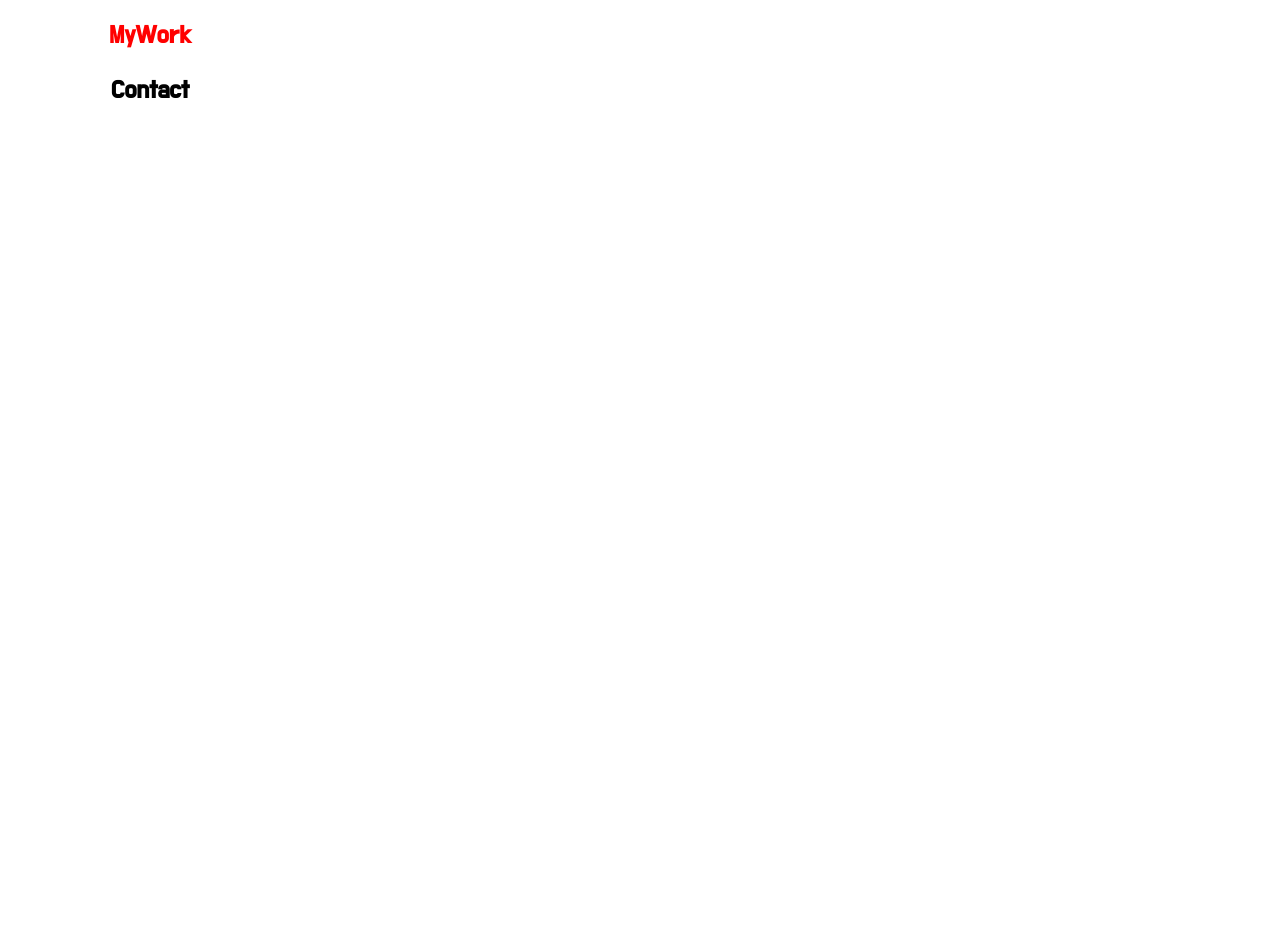
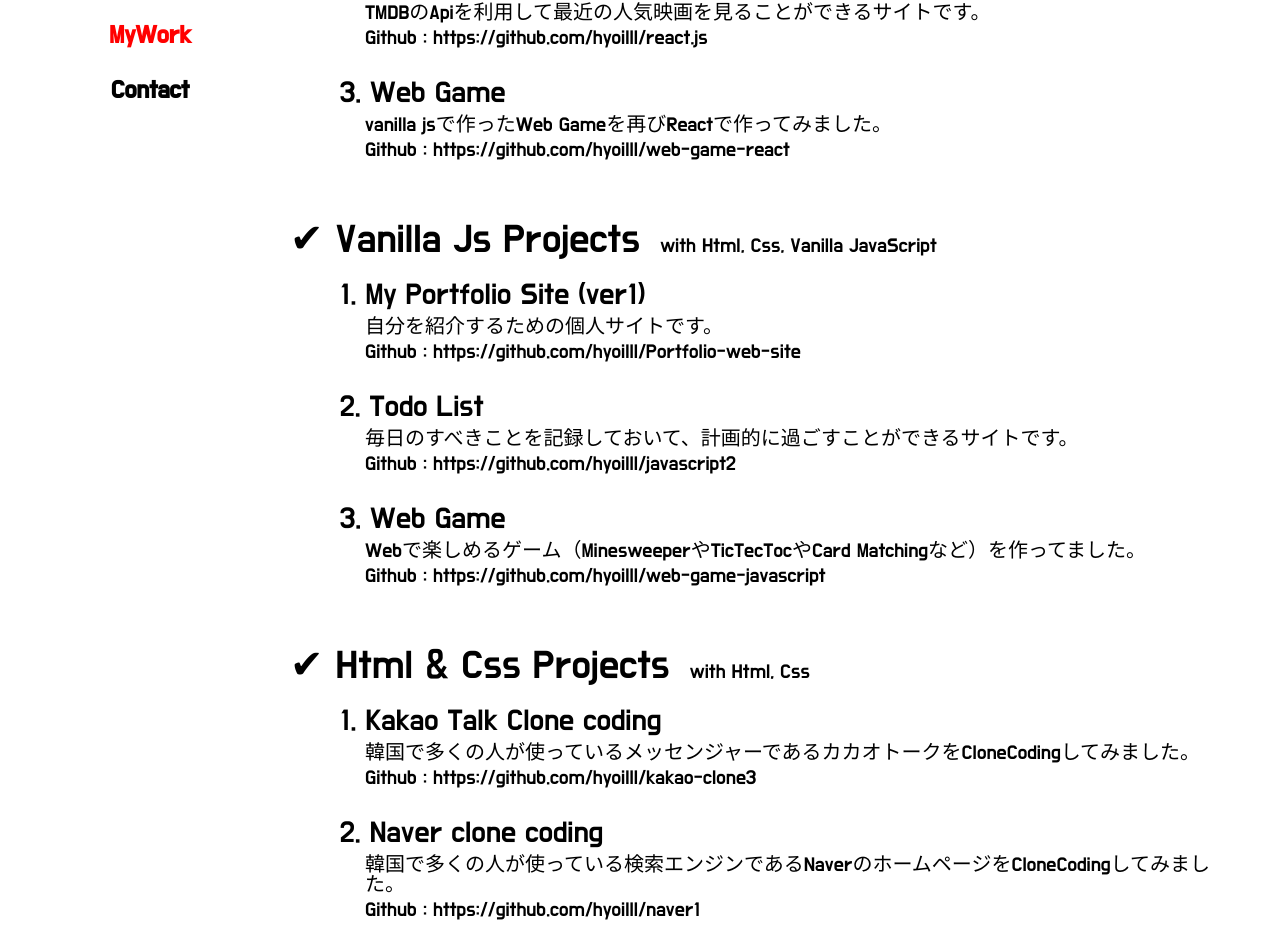
Before and after one commit to hyoilll/portfolio-react, a React (Create React App) app: page /MyWork in a window 1280 px wide. Shown: the part 526-1478 px from the top of the page. Before the commit the page ends 1020 px from the top, so only its background shows below. Built offline with nearby package versions, Linux system fonts and the light colour scheme.

Commit message:
MyWork end

```diff
--- a/package.json
+++ b/package.json
@@ -9,6 +9,7 @@
     "gh-pages": "^3.1.0",
     "react": "^17.0.1",
     "react-dom": "^17.0.1",
+    "react-helmet": "^6.1.0",
     "react-router-dom": "^5.2.0",
     "react-scripts": "4.0.1",
     "styled-components": "^5.2.1",
@@ -42,5 +43,4 @@
       "last 1 safari version"
     ]
   }
-
 }
--- /dev/null
+++ b/src/Component/Project.js
@@ -0,0 +1,43 @@
+import React from "react";
+import styled from "styled-components";
+
+const Item = styled("li")`
+  margin: 0 0 30px 50px;
+`;
+
+const Title = styled("h2")`
+  font-size: 30px;
+  margin-bottom: 7px;
+`;
+
+const Description = styled("div")`
+  margin-left: 25px;
+`;
+
+const Link = styled("a")`
+  :hover {
+    text-decoration: underline;
+    color: red;
+  }
+`;
+
+const Project = ({ name, description, idx, github }) => {
+  return (
+    <Item>
+      <Title className="title">
+        {idx + 1}. {name}
+      </Title>
+      <Description>
+        <div className="description" style={{ marginBottom: "5px" }}>
+          {description}
+        </div>
+        <span>Github : </span>
+        <Link className="github" href={github} target="_blank">
+          {github}
+        </Link>
+      </Description>
+    </Item>
+  );
+};
+
+export default Project;
--- a/src/Routes/About.js
+++ b/src/Routes/About.js
@@ -5,6 +5,7 @@ import History from "../Component/History";
 import Hanyang from "../photo/hanyang.png";
 import Kia from "../photo/kia.png";
 import Kit from "../photo/kit.png";
+import Helmet from "react-helmet";
 
 const Container = styled("div")`
   margin: 150px 0 100px 220px;
@@ -68,6 +69,9 @@ const About = () => {
 
   return (
     <Container>
+      <Helmet>
+        <title>About | Hyoil's Portfolio Site</title>
+      </Helmet>
       <Skills>
         {skills.map((skill, idx) => {
           return (
--- a/src/Routes/Contact.js
+++ b/src/Routes/Contact.js
@@ -1,6 +1,7 @@
 import React from "react";
 import styled from "styled-components";
 import HyoilImg from "../photo/kakao.jpg";
+import Helmet from "react-helmet";
 
 const Container = styled("div")`
   margin: 200px 0 0 250px;
@@ -57,6 +58,9 @@ const Name = styled("div")`
 const Contact = () => {
   return (
     <Container>
+      <Helmet>
+        <title>Contact | Hyoil's Portfolio Site</title>
+      </Helmet>
       <Photo src={HyoilImg}></Photo>
       <Description>
         <Title className="title">Let's talk</Title>
--- a/src/Routes/Home.js
+++ b/src/Routes/Home.js
@@ -1,6 +1,7 @@
 import React from "react";
 import styled from "styled-components";
 import ProfileImg from "../photo/hyoil.jpg";
+import Helmet from "react-helmet";
 
 const Container = styled("div")`
   margin: 150px 0 0 220px;
@@ -30,6 +31,9 @@ const Description = styled("p")`
 const Home = () => {
   return (
     <Container>
+      <Helmet>
+        <title>Home | Hyoil's Portfolio Site</title>
+      </Helmet>
       <Photo src={ProfileImg}></Photo>
       <Title>
         初めまして、
--- a/src/Routes/MyWork.js
+++ b/src/Routes/MyWork.js
@@ -1,14 +1,159 @@
-import React from "react";
+import React, { useState } from "react";
 import styled from "styled-components";
+import Project from "../Component/Project";
+import Helmet from "react-helmet";
 
 const Container = styled("div")`
-  margin: 150px 0 0 220px;
+  margin: 150px 0 100px 220px;
   width: 950px;
   height: 100%;
 `;
 
+const Title = styled("h1")`
+  font-size: 50px;
+  text-align: center;
+  margin-bottom: 100px;
+`;
+
+const SubTitle = styled("div")`
+  font-size: 40px;
+  margin: 0 20px 20px 0;
+  display: inline-block;
+`;
+
+const Content = styled("div")`
+  margin-left: 30px;
+`;
+
+const Items = styled("ul")`
+  margin-bottom: 60px;
+`;
+
+const initReactP = () => {
+  const reacts = [];
+
+  reacts.push({
+    name: "My Portfolio Site (ver2)",
+    description: `自分を紹介するための個人サイトです。`,
+    github: "https://github.com/hyoilll/portfolio-react",
+  });
+  reacts.push({
+    name: "Moive App",
+    description: `TMDBのApiを利用して最近の人気映画を見ることができるサイトです。`,
+    github: "https://github.com/hyoilll/react.js",
+  });
+  reacts.push({
+    name: "Web Game",
+    description: `vanilla jsで作ったWeb Gameを再びReactで作ってみました。`,
+    github: "https://github.com/hyoilll/web-game-react",
+  });
+
+  return reacts;
+};
+
+const initJsP = () => {
+  const jss = [];
+
+  jss.push({
+    name: "My Portfolio Site (ver1)",
+    description: `自分を紹介するための個人サイトです。`,
+    github: "https://github.com/hyoilll/Portfolio-web-site",
+  });
+  jss.push({
+    name: "Todo List",
+    description:
+      "毎日のすべきことを記録しておいて、計画的に過ごすことができるサイトです。",
+    github: "https://github.com/hyoilll/javascript2",
+  });
+  jss.push({
+    name: "Web Game",
+    description:
+      "Webで楽しめるゲーム（MinesweeperやTicTecTocやCard Matchingなど）を作ってました。",
+    github: "https://github.com/hyoilll/web-game-javascript",
+  });
+
+  return jss;
+};
+
+const initHtmlCssP = () => {
+  const hss = [];
+
+  hss.push({
+    name: "Kakao Talk Clone coding",
+    description:
+      "韓国で多くの人が使っているメッセンジャーであるカカオトークをCloneCodingしてみました。",
+    github: "https://github.com/hyoilll/kakao-clone3",
+  });
+  hss.push({
+    name: "Naver clone coding",
+    description:
+      "韓国で多くの人が使っている検索エンジンであるNaverのホームページをCloneCodingしてみました。",
+    github: "https://github.com/hyoilll/naver1",
+  });
+
+  return hss;
+};
+
 const MyWork = () => {
-  return <Container>MyWork</Container>;
+  const [reactProjects, setReact] = useState(initReactP);
+  const [jsProjects, setJs] = useState(initJsP);
+  const [htmlCssProjects, setHC] = useState(initHtmlCssP);
+
+  return (
+    <Container>
+      <Helmet>
+        <title>My Work | Hyoil's Portfolio Site</title>
+      </Helmet>
+      <Title>Projects</Title>
+      <Content>
+        <Items className="react">
+          <SubTitle>✔ React Projects</SubTitle>
+          <span>with Html, Css, JavaScript (library.React)</span>
+          {reactProjects.map((react, idx) => {
+            return (
+              <Project
+                key={idx}
+                name={react.name}
+                description={react.description}
+                idx={idx}
+                github={react.github}
+              ></Project>
+            );
+          })}
+        </Items>
+        <Items className="js">
+          <SubTitle>✔ Vanilla Js Projects</SubTitle>
+          <span>with Html, Css, Vanilla JavaScript</span>
+          {jsProjects.map((js, idx) => {
+            return (
+              <Project
+                key={idx}
+                name={js.name}
+                description={js.description}
+                idx={idx}
+                github={js.github}
+              ></Project>
+            );
+          })}
+        </Items>
+        <Items className="html-css">
+          <SubTitle>✔ Html & Css Projects</SubTitle>
+          <span>with Html, Css</span>
+          {htmlCssProjects.map((hc, idx) => {
+            return (
+              <Project
+                key={idx}
+                name={hc.name}
+                description={hc.description}
+                idx={idx}
+                github={hc.github}
+              ></Project>
+            );
+          })}
+        </Items>
+      </Content>
+    </Container>
+  );
 };
 
 export default MyWork;
--- a/src/Routes/SKills.js
+++ b/src/Routes/SKills.js
@@ -3,6 +3,7 @@ import styled from "styled-components";
 import SkillBar from "../Component/SkillBar";
 import Ide from "../Component/Ide";
 import Etc from "../Component/Etc";
+import Helmet from "react-helmet";
 
 const Container = styled("div")`
   margin: 150px 0 0 220px;
@@ -58,6 +59,7 @@ const Etcs = styled("div")`
   align-items: center;
   justify-content: center;
 `;
+
 const initSkill = () => {
   const skills = [];
 
@@ -126,6 +128,9 @@ const SKills = () => {
 
   return (
     <Container>
+      <Helmet>
+        <title>Skills | Hyoil's Portfolio Site</title>
+      </Helmet>
       <MainTitle className="title">Skills & Attributes</MainTitle>
       <Content className="content">
         <Skills className="skills">
```
Also changed, not shown: 2 other files (tests, documents, lock files or other folders).
